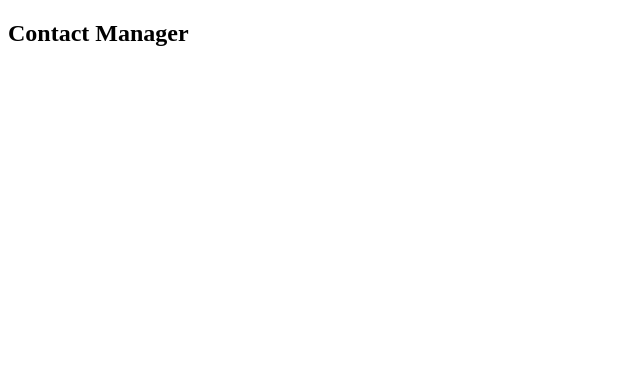
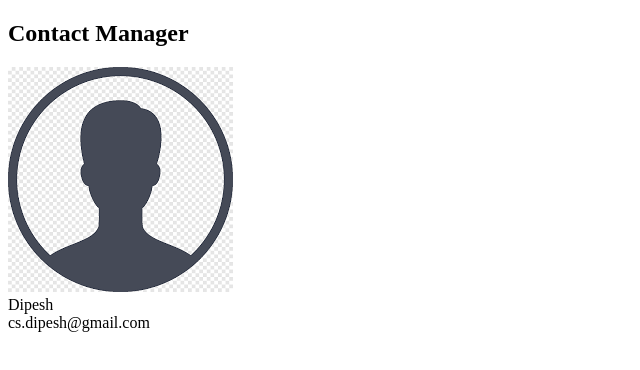
Before and after one commit to Rudreshcg/Contact-app-react, a React (Create React App) app: page /contact/1 in a window 1280 px wide. Before the commit this address had no page. Shown: the top 370 px of the page, without its empty margins (0-640 px from the left). Built offline with nearby package versions, Linux system fonts and the light colour scheme; the HTML template or start-up script is replaced by a standard one.

Commit message:
updated navigate

```diff
--- a/package.json
+++ b/package.json
@@ -6,6 +6,8 @@
     "@testing-library/jest-dom": "^5.17.0",
     "@testing-library/react": "^13.4.0",
     "@testing-library/user-event": "^13.5.0",
+    "gojs": "^2.3.11",
+    "gojs-react": "^1.1.2",
     "react": "^18.2.0",
     "react-dom": "^18.2.0",
     "react-router-dom": "^6.15.0",
--- a/src/components/App.js
+++ b/src/components/App.js
@@ -5,7 +5,7 @@ import AddContact from "./AddContact";
 import ContactList from "./ContactList"
 import { v4 as uuidv4 } from 'uuid';
 import { BrowserRouter as Router, Route, Routes, Navigate } from 'react-router-dom';
-
+import ContactDetail from './ContactDetail';
 
 function App() {
   const LOCAL_STORAGE_KEY = "contact"
@@ -40,6 +40,7 @@ function App() {
         <Routes>
           <Route path='/add' element={<Navigate to="/" />} Component={() => (<AddContact addContactHandler={addContactHandler} />)} />
           <Route path='/' Component={() => (<ContactList contacts={contacts} getContactId={removeContactHandler} />)} />
+          <Route path='/contact/:id' Component={()=>(<ContactDetail/>)} ></Route>
         </Routes>
       </Router>
     </div>
--- a/src/components/ContactCard.js
+++ b/src/components/ContactCard.js
@@ -1,5 +1,6 @@
 import React from "react";
 import user from "../images/user.png"
+import { Link } from "react-router-dom";
 
 const ContactCard = (props) => {
     const { id, name, email } = props.contact;
@@ -8,8 +9,10 @@ const ContactCard = (props) => {
         <div className="item">
             <img className="ui avatar image" src={user} alt="user" />
             <div className="content">
+                <Link to={`/contact/${id}`}>
                 <div className="header">{name}</div>
                 <div>{email}</div>
+                </Link>
             </div>
             <i className="trash alternate outline icon right floated"
                 style={{ color: "red", marginTop: "7px", }}
--- /dev/null
+++ b/src/components/ContactDetail.css
@@ -0,0 +1,6 @@
+.diagram-component {
+    width: 400px;
+    height: 400px;
+    border: solid 1px black;
+    background-color: white;
+  }
--- /dev/null
+++ b/src/components/ContactDetail.js
@@ -0,0 +1,55 @@
+import React from "react";
+import user from "../images/user.png"
+import { Link } from "react-router-dom";
+
+const ContactDetail = (props) => {
+
+    return (
+        <div className="main">
+            <div className="ui card centered">
+                <div className="image">
+                    <img src={user} alt="user"/>
+                </div>
+                <div className="content">
+                    <div className="header">Dipesh</div>
+                    <div className="description">cs.dipesh@gmail.com</div>
+                </div>
+            </div>
+        </div>
+    );
+};
+
+export default ContactDetail;
+
+
+
+
+
+
+
+
+
+
+
+
+
+
+
+
+
+
+
+
+// return (
+//     <div className="main">
+//         <div className="ui card centered">
+//             <div className="image">
+//                 <img src={user} alt="user"/>
+//             </div>
+//             <div className="content">
+//                 <div className="header">Dipesh</div>
+//                 <div className="description">cs.dipesh@gmail.com</div>
+//             </div>
+//         </div>
+//     </div>
+// );
```
Also changed, not shown: 1 other file (tests, documents, lock files or other folders).
